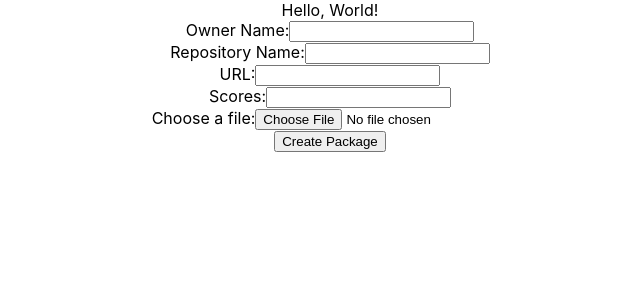
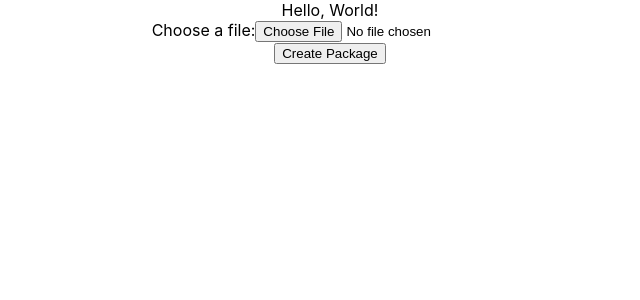
Before and after one commit to mitra28/VJAM, a React (Create React App) app in the folder website/react/: page / in a window 1280 px wide. Shown: the top 300 px of the page, without its empty margins (310-950 px from the left). Built offline with nearby package versions, Linux system fonts and the light colour scheme; no server answers.

Commit message:
cleaned up frontend form; only accept file upload

```diff
--- a/website/react/src/components/PackageForm.js
+++ b/website/react/src/components/PackageForm.js
@@ -1,20 +1,20 @@
 import React, { useState } from 'react';
 
 function PackageForm() {
-  const [ownerName, setOwnerName] = useState(''); // initialize var to empty string
-  const [repoName, setRepoName] = useState('');
-  const [URL, setUrl] = useState('');
-  const [scores, setScores] = useState('');
+  //const [ownerName, setOwnerName] = useState(''); // initialize var to empty string
+  //const [repoName, setRepoName] = useState('');
+  //const [URL, setUrl] = useState('');
+  //const [scores, setScores] = useState('');
   const  [zipfile, setFile] = useState('');
 
   const handleSubmit = async (event) => {
     event.preventDefault();
 
     const packageData = new FormData();
-    packageData.append('owner_name', ownerName);
-    packageData.append('repository_name', repoName);
-    packageData.append('url', URL);
-    packageData.append('scores', scores.split(','));
+    //packageData.append('owner_name', ownerName);
+    //packageData.append('repository_name', repoName);
+    //packageData.append('url', URL);
+    //packageData.append('scores', scores.split(','));
     packageData.append('file', zipfile);
 
     const response = await fetch('/api/packages', { // use fetch API to make a POST request to the endpoint
@@ -36,42 +36,6 @@ function PackageForm() {
   return (
     <form onSubmit={handleSubmit}>
       <div>
-        <label htmlFor="owner-name">Owner Name:</label>
-        <input
-          type="text"
-          id="owner-name"
-          value={ownerName}
-          onChange={(event) => setOwnerName(event.target.value)}
-        />
-      </div>
-      <div>
-        <label htmlFor="repo-name">Repository Name:</label>
-        <input
-          type="text"
-          id="repo-name"
-          value={repoName}
-          onChange={(event) => setRepoName(event.target.value)}
-        />
-      </div>
-      <div>
-        <label htmlFor="url">URL:</label>
-        <input
-          type="text"
-          id="url"
-          value={URL}
-          onChange={(event) => setUrl(event.target.value)}
-        />
-      </div>
-      <div>
-        <label htmlFor="scores">Scores:</label>
-        <input
-          type="text"
-          id="scores"
-          value={scores}
-          onChange={(event) => setScores(event.target.value)}
-        />
-      </div>
-      <div>
         <label htmlFor="file">Choose a file:</label>
         <input type="file" id="file" name="file" onChange={handleFileChange} />
       </div>
--- a/website/react/src/index.js
+++ b/website/react/src/index.js
@@ -3,13 +3,12 @@ import ReactDOM from 'react-dom/client';
 import './index.css';
 import App from './App';
 import reportWebVitals from './reportWebVitals';
-import PackageList from './components/PackageList';
+
 
 const root = ReactDOM.createRoot(document.getElementById('root'));
 root.render(
   <React.StrictMode>
     <App>
-      <PackageList />
     </App>
   </React.StrictMode>
 );
```
